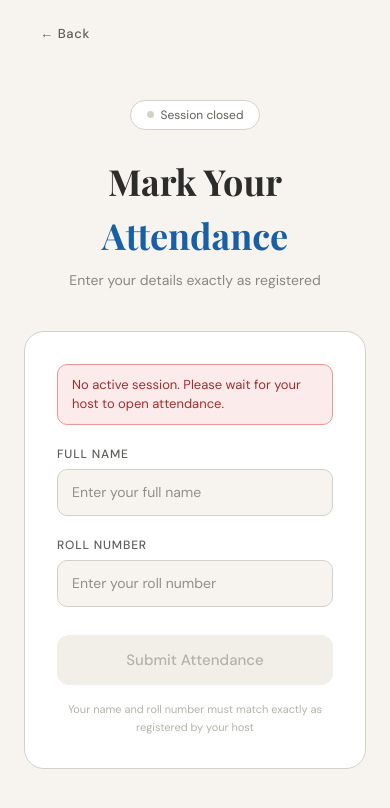
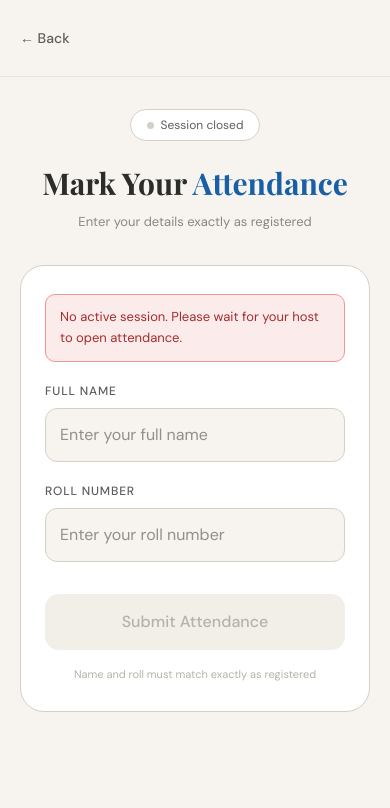
Before and after one commit to manashprasad94-create/smart-Attendance, a Next.js app: page /mark in a window 390 px wide. Shown: the top 808 px of the page. Built offline with nearby package versions, Linux system fonts and the light colour scheme; no server answers; the database is empty.

Commit message:
Updated for phone

```diff
--- a/app/mark/page.js
+++ b/app/mark/page.js
@@ -9,7 +9,7 @@ export default function MarkAttendance() {
   const [roll, setRoll] = useState('')
   const [session, setSession] = useState(null)
   const [timeLeft, setTimeLeft] = useState(null)
-  const [status, setStatus] = useState(null) // 'success' | 'error'
+  const [status, setStatus] = useState(null)
   const [message, setMessage] = useState('')
   const [loading, setLoading] = useState(false)
 
@@ -62,7 +62,6 @@ export default function MarkAttendance() {
       setMessage('Please fill in both your name and roll number.')
       return
     }
-
     if (!session) {
       setStatus('error')
       setMessage('No active session found.')
@@ -73,7 +72,6 @@ export default function MarkAttendance() {
     setStatus(null)
     setMessage('')
 
-    // Step 1 — validate student exists in database
     const { data: student, error: studentError } = await supabase
       .from('students')
       .select('*')
@@ -88,7 +86,6 @@ export default function MarkAttendance() {
       return
     }
 
-    // Step 2 — check if already marked
     const { data: existing } = await supabase
       .from('attendance')
       .select('*')
@@ -103,7 +100,6 @@ export default function MarkAttendance() {
       return
     }
 
-    // Step 3 — insert attendance
     const { error: insertError } = await supabase
       .from('attendance')
       .insert({ session_id: session.id, student_id: student.id })
@@ -116,65 +112,156 @@ export default function MarkAttendance() {
     }
 
     setStatus('success')
-    setMessage(`Attendance marked successfully! Welcome, ${student.name}.`)
+    setMessage(`Attendance marked! Welcome, ${student.name}.`)
     setLoading(false)
   }
 
   const isOpen = !!session && !!timeLeft
 
   return (
-    <main style={{ fontFamily: "'DM Sans', sans-serif", background: '#F7F4EF', minHeight: '100vh' }}>
+    <main style={{
+      fontFamily: "'DM Sans', sans-serif",
+      background: '#F7F4EF',
+      minHeight: '100vh',
+      minHeight: '100dvh',
+      display: 'flex',
+      flexDirection: 'column',
+    }}>
       <style>{`
         @import url('https://fonts.googleapis.com/css2?family=Playfair+Display:wght@700&family=DM+Sans:wght@400;500&display=swap');
         * { box-sizing: border-box; margin: 0; padding: 0; }
         body { background: #F7F4EF; }
+        input { font-size: 16px !important; }
         input:focus { outline: none; border-color: #185FA5 !important; }
       `}</style>
 
       {/* Nav */}
-      <nav style={{ display: 'flex', alignItems: 'center', justifyContent: 'space-between', padding: '1.5rem 2.5rem' }}>
+      <nav style={{
+        display: 'flex',
+        alignItems: 'center',
+        justifyContent: 'space-between',
+        padding: '1rem 1.25rem',
+        borderBottom: '0.5px solid #E8E5DF'
+      }}>
         <button
           onClick={() => router.push('/')}
-          style={{ background: 'none', border: 'none', cursor: 'pointer', fontSize: 13, fontWeight: 500, color: '#5F5E5A', fontFamily: "'DM Sans', sans-serif", letterSpacing: '0.05em', display: 'flex', alignItems: 'center', gap: 6 }}
+          style={{
+            background: 'none', border: 'none', cursor: 'pointer',
+            fontSize: 14, fontWeight: 500, color: '#5F5E5A',
+            fontFamily: "'DM Sans', sans-serif",
+            display: 'flex', alignItems: 'center', gap: 6,
+            padding: '8px 0',
+            minHeight: 44,
+            WebkitTapHighlightColor: 'transparent'
+          }}
         >
           ← Back
         </button>
+
+        {/* Timer pill in nav */}
         {isOpen && (
-          <span style={{ background: '#FFF3E0', color: '#E65100', fontSize: 12, fontWeight: 500, padding: '4px 14px', borderRadius: 20 }}>
-            ⏱ {formatTime(timeLeft)} remaining
+          <span style={{
+            background: '#FFF3E0',
+            color: '#E65100',
+            fontSize: 12,
+            fontWeight: 500,
+            padding: '5px 14px',
+            borderRadius: 20
+          }}>
+            ⏱ {formatTime(timeLeft)}
           </span>
         )}
       </nav>
 
-      {/* Form area */}
-      <div style={{ display: 'flex', flexDirection: 'column', alignItems: 'center', padding: '2rem 1.5rem' }}>
+      {/* Content */}
+      <div style={{
+        flex: 1,
+        display: 'flex',
+        flexDirection: 'column',
+        alignItems: 'center',
+        padding: '2rem 1.25rem 2rem',
+      }}>
 
-        <div style={{ display: 'inline-flex', alignItems: 'center', gap: 7, background: '#fff', border: '0.5px solid #D3D1C7', borderRadius: 20, padding: '5px 16px', fontSize: 12, color: '#5F5E5A', marginBottom: '1.5rem' }}>
-          <span style={{ width: 7, height: 7, borderRadius: '50%', background: isOpen ? '#639922' : '#D3D1C7', display: 'inline-block' }} />
+        {/* Status pill */}
+        <div style={{
+          display: 'inline-flex', alignItems: 'center', gap: 7,
+          background: '#fff', border: '0.5px solid #D3D1C7',
+          borderRadius: 20, padding: '6px 16px',
+          fontSize: 12, color: '#5F5E5A', marginBottom: '1.25rem'
+        }}>
+          <span style={{
+            width: 7, height: 7, borderRadius: '50%',
+            background: isOpen ? '#639922' : '#D3D1C7',
+            display: 'inline-block'
+          }} />
           {isOpen ? 'Session is open' : 'Session closed'}
         </div>
 
-        <h1 style={{ fontFamily: "'Playfair Display', serif", fontSize: 36, fontWeight: 700, color: '#2C2C2A', marginBottom: '0.5rem', textAlign: 'center' }}>
+        <h1 style={{
+          fontFamily: "'Playfair Display', serif",
+          fontSize: 30,
+          fontWeight: 700,
+          color: '#2C2C2A',
+          marginBottom: '0.4rem',
+          textAlign: 'center'
+        }}>
           Mark Your <span style={{ color: '#185FA5' }}>Attendance</span>
         </h1>
-        <p style={{ fontSize: 14, color: '#888780', marginBottom: '2.5rem', textAlign: 'center' }}>
+        <p style={{
+          fontSize: 13,
+          color: '#888780',
+          marginBottom: '2rem',
+          textAlign: 'center',
+          lineHeight: 1.6
+        }}>
           Enter your details exactly as registered
         </p>
 
-        {/* Card */}
-        <div style={{ background: '#fff', borderRadius: 20, border: '0.5px solid #D3D1C7', padding: '2rem', width: '100%', maxWidth: 440 }}>
+        {/* Form card */}
+        <div style={{
+          background: '#fff',
+          borderRadius: 24,
+          border: '0.5px solid #D3D1C7',
+          padding: '1.75rem 1.5rem',
+          width: '100%',
+          maxWidth: 400
+        }}>
 
-          {/* Success state */}
           {status === 'success' ? (
+            /* Success state */
             <div style={{ textAlign: 'center', padding: '1rem 0' }}>
-              <div style={{ width: 56, height: 56, borderRadius: '50%', background: '#EAF3DE', display: 'flex', alignItems: 'center', justifyContent: 'center', margin: '0 auto 1.25rem', fontSize: 26 }}>
+              <div style={{
+                width: 64, height: 64, borderRadius: '50%',
+                background: '#EAF3DE',
+                display: 'flex', alignItems: 'center', justifyContent: 'center',
+                margin: '0 auto 1.25rem', fontSize: 28
+              }}>
                 ✓
               </div>
-              <h2 style={{ fontFamily: "'Playfair Display', serif", fontSize: 22, color: '#2C2C2A', marginBottom: '0.5rem' }}>Done!</h2>
-              <p style={{ fontSize: 14, color: '#3B6D11', lineHeight: 1.6 }}>{message}</p>
+              <h2 style={{
+                fontFamily: "'Playfair Display', serif",
+                fontSize: 24, color: '#2C2C2A', marginBottom: '0.5rem'
+              }}>
+                All Done!
+              </h2>
+              <p style={{ fontSize: 14, color: '#3B6D11', lineHeight: 1.6 }}>
+                {message}
+              </p>
               <button
                 onClick={() => router.push('/')}
-                style={{ marginTop: '1.5rem', padding: '10px 28px', borderRadius: 12, border: '0.5px solid #D3D1C7', background: '#F7F4EF', fontSize: 13, fontWeight: 500, color: '#5F5E5A', cursor: 'pointer', fontFamily: "'DM Sans', sans-serif" }}
+                style={{
+                  marginTop: '1.75rem',
+                  width: '100%',
+                  padding: '14px',
+                  borderRadius: 12,
+                  border: '0.5px solid #D3D1C7',
+                  background: '#F7F4EF',
+                  fontSize: 14, fontWeight: 500, color: '#5F5E5A',
+                  cursor: 'pointer',
+                  fontFamily: "'DM Sans', sans-serif",
+                  minHeight: 48,
+                  WebkitTapHighlightColor: 'transparent'
+                }}
               >
                 Back to Home
               </button>
@@ -183,14 +270,25 @@ export default function MarkAttendance() {
             <>
               {/* Error banner */}
               {status === 'error' && (
-                <div style={{ background: '#FCEBEB', border: '0.5px solid #F09595', borderRadius: 10, padding: '10px 14px', marginBottom: '1.25rem', fontSize: 13, color: '#A32D2D', lineHeight: 1.5 }}>
+                <div style={{
+                  background: '#FCEBEB',
+                  border: '0.5px solid #F09595',
+                  borderRadius: 10,
+                  padding: '12px 14px',
+                  marginBottom: '1.25rem',
+                  fontSize: 13, color: '#A32D2D', lineHeight: 1.6
+                }}>
                   {message}
                 </div>
               )}
 
               {/* Name field */}
               <div style={{ marginBottom: '1.25rem' }}>
-                <label style={{ display: 'block', fontSize: 12, fontWeight: 500, color: '#5F5E5A', marginBottom: 6, textTransform: 'uppercase', letterSpacing: '0.07em' }}>
+                <label style={{
+                  display: 'block', fontSize: 12, fontWeight: 500,
+                  color: '#5F5E5A', marginBottom: 8,
+                  textTransform: 'uppercase', letterSpacing: '0.07em'
+                }}>
                   Full Name
                 </label>
                 <input
@@ -199,42 +297,79 @@ export default function MarkAttendance() {
                   value={name}
                   onChange={e => setName(e.target.value)}
                   disabled={!isOpen || loading}
-                  style={{ width: '100%', padding: '12px 14px', borderRadius: 10, border: '0.5px solid #D3D1C7', fontSize: 14, color: '#2C2C2A', background: isOpen ? '#fff' : '#F7F4EF', fontFamily: "'DM Sans', sans-serif" }}
+                  autoComplete="name"
+                  style={{
+                    width: '100%',
+                    padding: '14px',
+                    borderRadius: 12,
+                    border: '0.5px solid #D3D1C7',
+                    fontSize: 16,
+                    color: '#2C2C2A',
+                    background: isOpen ? '#fff' : '#F7F4EF',
+                    fontFamily: "'DM Sans', sans-serif",
+                    minHeight: 52
+                  }}
                 />
               </div>
 
               {/* Roll field */}
-              <div style={{ marginBottom: '1.75rem' }}>
-                <label style={{ display: 'block', fontSize: 12, fontWeight: 500, color: '#5F5E5A', marginBottom: 6, textTransform: 'uppercase', letterSpacing: '0.07em' }}>
+              <div style={{ marginBottom: '2rem' }}>
+                <label style={{
+                  display: 'block', fontSize: 12, fontWeight: 500,
+                  color: '#5F5E5A', marginBottom: 8,
+                  textTransform: 'uppercase', letterSpacing: '0.07em'
+                }}>
                   Roll Number
                 </label>
                 <input
                   type="text"
+                  inputMode="numeric"
                   placeholder="Enter your roll number"
                   value={roll}
                   onChange={e => setRoll(e.target.value)}
                   disabled={!isOpen || loading}
-                  style={{ width: '100%', padding: '12px 14px', borderRadius: 10, border: '0.5px solid #D3D1C7', fontSize: 14, color: '#2C2C2A', background: isOpen ? '#fff' : '#F7F4EF', fontFamily: "'DM Sans', sans-serif" }}
+                  style={{
+                    width: '100%',
+                    padding: '14px',
+                    borderRadius: 12,
+                    border: '0.5px solid #D3D1C7',
+                    fontSize: 16,
+                    color: '#2C2C2A',
+                    background: isOpen ? '#fff' : '#F7F4EF',
+                    fontFamily: "'DM Sans', sans-serif",
+                    minHeight: 52
+                  }}
                 />
               </div>
 
+              {/* Submit button */}
               <button
                 onClick={handleSubmit}
                 disabled={!isOpen || loading}
                 style={{
-                  width: '100%', padding: '14px', borderRadius: 12, border: 'none',
-                  fontFamily: "'DM Sans', sans-serif", fontSize: 15, fontWeight: 500,
+                  width: '100%',
+                  padding: '16px',
+                  borderRadius: 14,
+                  border: 'none',
+                  fontFamily: "'DM Sans', sans-serif",
+                  fontSize: 16,
+                  fontWeight: 500,
                   cursor: isOpen && !loading ? 'pointer' : 'not-allowed',
                   background: isOpen && !loading ? '#185FA5' : '#F1EFE8',
                   color: isOpen && !loading ? '#fff' : '#B4B2A9',
-                  transition: 'all 0.18s'
+                  transition: 'all 0.18s',
+                  minHeight: 52,
+                  WebkitTapHighlightColor: 'transparent'
                 }}
               >
                 {loading ? 'Submitting...' : 'Submit Attendance'}
               </button>
 
-              <p style={{ fontSize: 11, color: '#B4B2A9', textAlign: 'center', marginTop: '1rem', lineHeight: 1.6 }}>
-                Your name and roll number must match exactly as registered by your host
+              <p style={{
+                fontSize: 11, color: '#B4B2A9',
+                textAlign: 'center', marginTop: '1rem', lineHeight: 1.6
+              }}>
+                Name and roll must match exactly as registered
               </p>
             </>
           )}
```
Also changed, not shown: app/page.js (+170 -42 lines).
